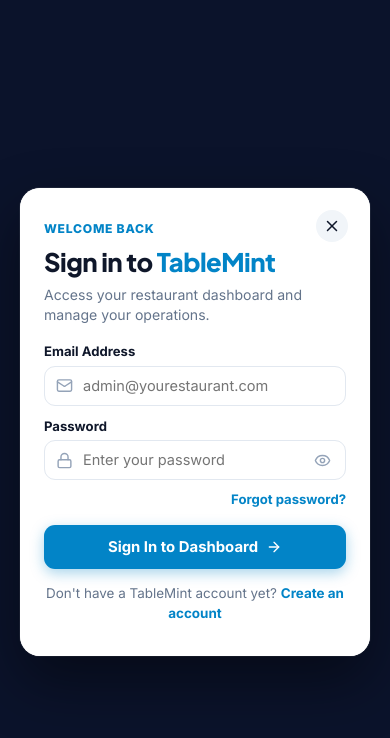
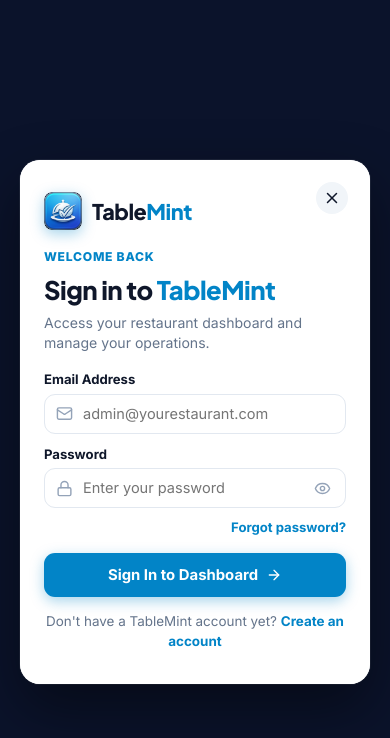
Before and after one commit to kunalpawar9403/QR-Table-System, a React (Vite) app in the folder frontend/: page /login in a window 390 px wide. Shown: the top 738 px of the page. Built offline with nearby package versions, Linux system fonts and the light colour scheme; no server answers.

Commit message:
feat(auth): apply Slipzen Midnight Navy & Sky Blue theme to mobile Sign In & Registration forms, add mobile brand header

```diff
--- a/frontend/src/pages/LoginPage.jsx
+++ b/frontend/src/pages/LoginPage.jsx
@@ -145,6 +145,15 @@ export default function LoginPage() {
             <X size={18} />
           </Link>
 
+          {/* Mobile Brand Logo Header (Visible on mobile when side panel is hidden) */}
+          <div className="tm-auth-mobile-brand">
+            <TableMintBrandBadge size={38} />
+            <div className="tm-auth-brand-text">
+              <span className="name">Table</span>
+              <span className="accent">Mint</span>
+            </div>
+          </div>
+
           <div className="tm-auth-form-header">
             <span className="tm-auth-form-step-tag">WELCOME BACK</span>
             <h2 className="tm-auth-form-title">
--- a/frontend/src/pages/MobileAppEntry.jsx
+++ b/frontend/src/pages/MobileAppEntry.jsx
@@ -796,11 +796,11 @@ export default function MobileAppEntry() {
 
             {/* Form Container Card */}
             <div style={{
-              background: '#072b20',
+              background: 'linear-gradient(165deg, #111C44 0%, #0F172A 100%)',
               borderRadius: '20px',
               padding: '24px 20px',
-              border: '1px solid rgba(2, 132, 199, 0.2)',
-              boxShadow: '0 12px 36px rgba(0, 0, 0, 0.4)'
+              border: '1px solid rgba(2, 132, 199, 0.3)',
+              boxShadow: '0 16px 45px rgba(0, 0, 0, 0.5), 0 0 25px rgba(2, 132, 199, 0.12)'
             }}>
               {authMode === 'signin' ? (
                 /* ==================== SIGN IN FORM ==================== */
@@ -1205,11 +1205,11 @@ export default function MobileAppEntry() {
 
             {/* Recovery Card */}
             <div style={{
-              background: '#072b20',
+              background: 'linear-gradient(165deg, #111C44 0%, #0F172A 100%)',
               borderRadius: '20px',
               padding: '24px 20px',
-              border: '1px solid rgba(2, 132, 199, 0.2)',
-              boxShadow: '0 12px 36px rgba(0, 0, 0, 0.4)'
+              border: '1px solid rgba(2, 132, 199, 0.3)',
+              boxShadow: '0 16px 45px rgba(0, 0, 0, 0.5), 0 0 25px rgba(2, 132, 199, 0.12)'
             }}>
               {forgotStep === 1 ? (
                 /* Step 1: Send recovery code */
@@ -1377,13 +1377,13 @@ export default function MobileAppEntry() {
             animate={{ scale: 1, opacity: 1 }}
             exit={{ scale: 0.9, opacity: 0 }}
             style={{
-              background: '#072b20',
+              background: 'linear-gradient(165deg, #111C44 0%, #0F172A 100%)',
               border: '1.5px solid rgba(2, 132, 199, 0.35)',
               borderRadius: 24,
               padding: '24px 20px',
               maxWidth: 420,
               width: '100%',
-              boxShadow: '0 20px 50px rgba(0, 0, 0, 0.6)'
+              boxShadow: '0 24px 60px rgba(0, 0, 0, 0.6), 0 0 30px rgba(2, 132, 199, 0.15)'
             }}
           >
             <div style={{ display: 'flex', justifyContent: 'space-between', alignItems: 'center', marginBottom: 16 }}>
--- a/frontend/src/pages/RegisterPage.jsx
+++ b/frontend/src/pages/RegisterPage.jsx
@@ -161,6 +161,15 @@ export default function RegisterPage() {
             <X size={18} />
           </Link>
 
+          {/* Mobile Brand Logo Header (Visible on mobile when side panel is hidden) */}
+          <div className="tm-auth-mobile-brand">
+            <TableMintBrandBadge size={38} />
+            <div className="tm-auth-brand-text">
+              <span className="name">Table</span>
+              <span className="accent">Mint</span>
+            </div>
+          </div>
+
           <div className="tm-auth-form-header">
             <h2 className="tm-auth-form-title">
               Create Your Restaurant Account
--- a/frontend/src/styles/saas-website.css
+++ b/frontend/src/styles/saas-website.css
@@ -2246,14 +2246,37 @@
   background: #0284C7;
 }
 
+.tm-auth-mobile-brand {
+  display: none;
+}
+
 @media (max-width: 900px) {
   .tm-auth-modal-card {
     grid-template-columns: 1fr;
     border-radius: 20px;
+    max-height: none;
+    height: auto;
   }
   .tm-auth-side-panel {
     display: none;
   }
+  .tm-auth-mobile-brand {
+    display: flex;
+    align-items: center;
+    gap: 10px;
+    margin-bottom: 18px;
+    text-decoration: none;
+  }
+  .tm-auth-mobile-brand .name {
+    font-weight: 800;
+    font-size: 1.35rem;
+    color: #0F172A;
+  }
+  .tm-auth-mobile-brand .accent {
+    font-weight: 800;
+    font-size: 1.35rem;
+    color: #0284C7;
+  }
   .tm-auth-form-panel {
     padding: 32px 24px;
   }
```
Also changed, not shown: 35 other files (tests, documents, lock files or other folders).
